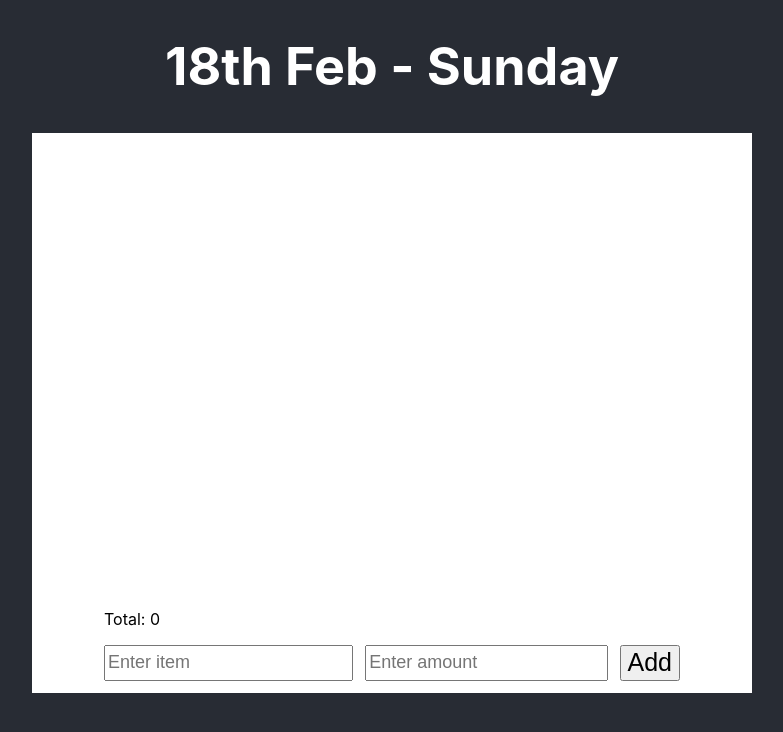
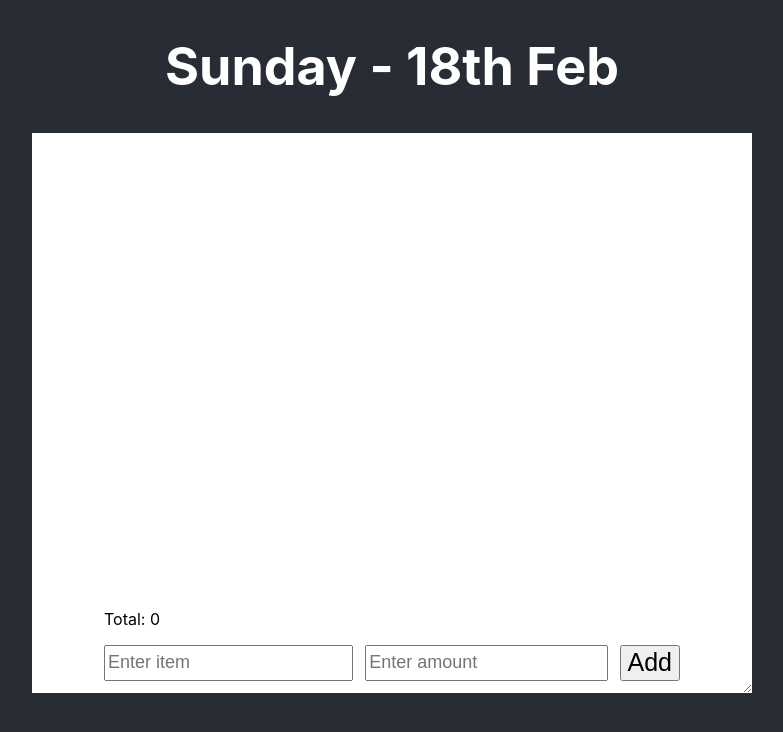
Before and after one commit to shpiyu/ledger, a React (Create React App) app: page / in a window 1280 px wide. Shown: the top 732 px of the page, without its empty margins (248-1031 px from the left). Built offline with nearby package versions, Linux system fonts and the light colour scheme.

Commit message:
add date navigation

```diff
--- a/src/App.css
+++ b/src/App.css
@@ -22,11 +22,35 @@ body {
   color: white;
 }
 
+.App-header .header {
+  display: flex;
+  justify-content: space-between;
+  width: 720px;
+}
+
+.nav-btn {
+  cursor: pointer;
+  visibility: visible;
+  opacity: 1;
+  transition: opacity 0.3s linear;
+}
+
+.App-header .header:not(:hover) .nav-btn {
+  opacity: 0;
+}
+
+.App-header .header:hover .nav-btn {
+  visibility: visible;
+  opacity: 1;
+}
+
 .container {
   background: white;
   margin: 0 auto;
   max-width: 720px;
   height: 70vh;
+  resize: vertical;
+  overflow-y: auto;
 }
 
 .ledger {
--- a/src/App.js
+++ b/src/App.js
@@ -7,6 +7,22 @@ function App() {
   const [amount, setAmount] = useState('');
   const totalAmount = items.reduce((total, item) => total + parseInt(item.amount), 0);
 
+  const [date, setDate] = useState(new Date());
+
+  const formatDate = (date) => {
+    const day = date.getDate();
+    const month = date.toLocaleDateString('default', { month: 'short' });
+    const weekday = date.toLocaleDateString('default', { weekday: 'long' });
+    const suffix = (day % 10 === 1 && day !== 11)
+      ? 'st'
+      : (day % 10 === 2 && day !== 12)
+      ? 'nd'
+      : (day % 10 === 3 && day !== 13)
+      ? 'rd'
+      : 'th';
+    return `${weekday} - ${day}${suffix} ${month}`;
+  }
+
   const handleAdd = (e) => {
     e.preventDefault();
     setItems([...items, { item, amount }]);
@@ -14,10 +30,30 @@ function App() {
     setAmount(0);
   }
 
+  const handlePrevDay = () => {
+    setDate(prevDate => {
+      const newDate = new Date(prevDate);
+      newDate.setDate(prevDate.getDate() - 1);
+      return newDate;
+    });
+  }
+
+  const handleNextDay = () => {
+    setDate(currDate => {
+      const newDate = new Date(currDate);
+      newDate.setDate(currDate.getDate() + 1);
+      return newDate;
+    });
+  }
+
   return (
     <div className="App">
       <header className="App-header">
-        <h1>18th Feb - Sunday</h1>
+        <h1 className='header'>
+          <span className='nav-btn' onClick={handlePrevDay}>&lt;</span>
+            {formatDate(date)}
+          <span className='nav-btn' onClick={handleNextDay}>&gt;</span>
+        </h1>
       </header>
       <div className='container'>
         <div className='ledger'>
```
